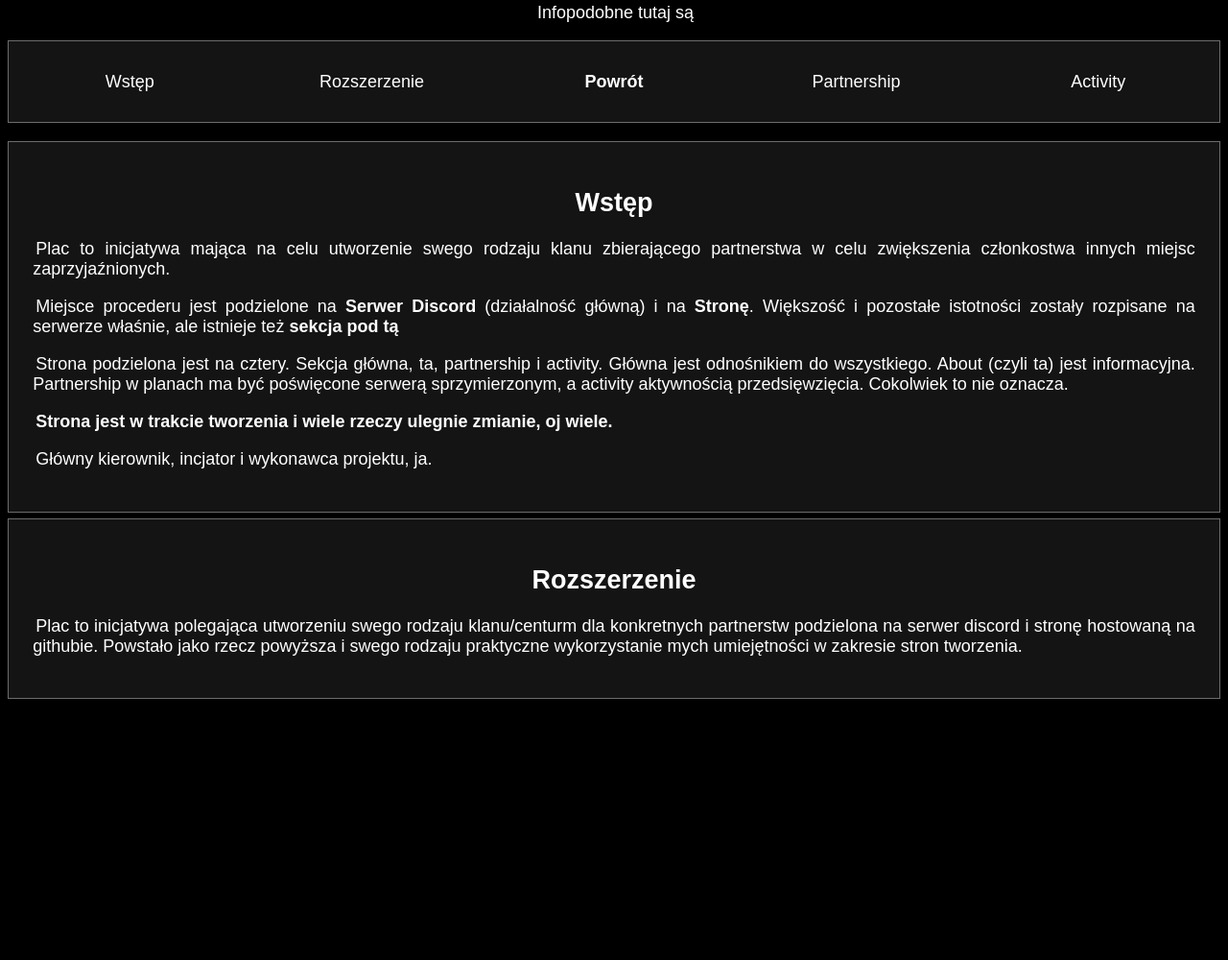
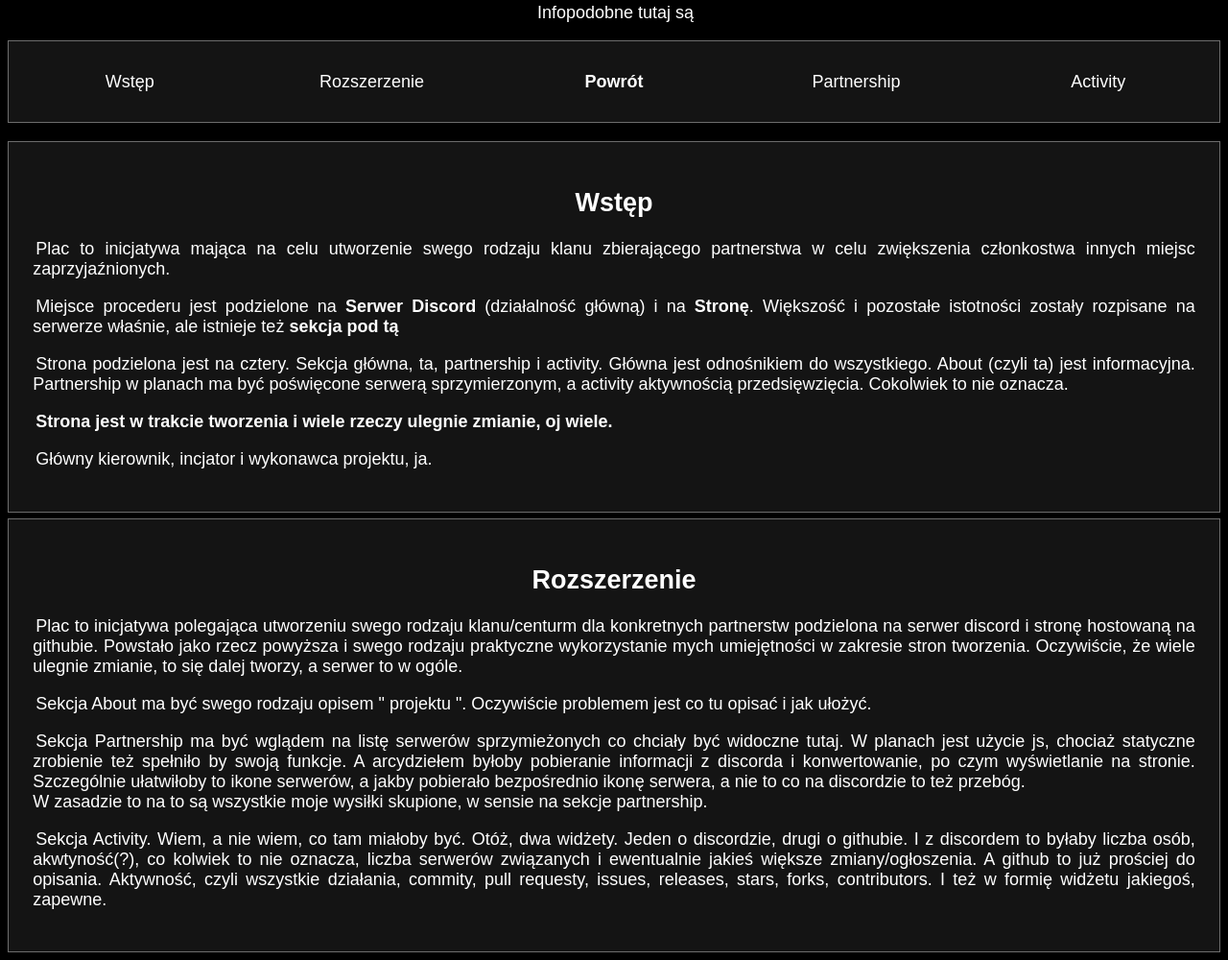
Before and after one commit to Swirek3331/Plac, a plain HTML site: page assets/pages/about.html in a window 1280 px wide. Shown: the part 87-1087 px from the top of the page at 96% size. Before the commit the page ends 823 px from the top, so only its background shows below. Drawn offline with Linux system fonts and the light colour scheme.

Commit message:
Łopis prawie ukończony, chyba

```diff
--- a/assets/pages/about.html
+++ b/assets/pages/about.html
@@ -55,7 +55,28 @@
             <p>
                 Plac to inicjatywa polegająca utworzeniu swego rodzaju klanu/centurm dla konkretnych partnerstw podzielona na serwer discord i stronę hostowaną na githubie.
                 Powstało jako rzecz powyższa i swego rodzaju praktyczne wykorzystanie mych umiejętności w zakresie stron tworzenia.
-
+                Oczywiście, że wiele ulegnie zmianie, to się dalej tworzy, a serwer to w ogóle.
+            </p>
+            <p>
+                Sekcja <a href="https://swirek3331.github.io/Plac/assets/pages/about.html">About</a> ma być swego rodzaju opisem &quot; projektu &quot;.
+                Oczywiście problemem jest co tu opisać i jak ułożyć.
+            </p>
+            <p>
+                Sekcja <a href="https://swirek3331.github.io/Plac/assets/pages/partnership.html">Partnership</a> ma być wglądem na listę serwerów sprzymieżonych co chciały być widoczne tutaj.
+                W planach jest użycie js, chociaż statyczne zrobienie też spełniło by swoją funkcje.
+                A arcydziełem byłoby pobieranie informacji z discorda i konwertowanie, po czym wyświetlanie na stronie.
+                Szczególnie ułatwiłoby to ikone serwerów, a jakby pobierało bezpośrednio ikonę serwera, a nie to co na discordzie to też przebóg.<br/>
+                W zasadzie to na to są wszystkie moje wysiłki skupione, w sensie na sekcje partnership.
+            </p>
+            <p>
+                Sekcja <a href="https://swirek3331.github.io/Plac/assets/pages/activity.html">Activity</a>.
+                Wiem, a nie wiem, co tam miałoby być.
+                Otóż, dwa widżety.
+                Jeden o discordzie, drugi o githubie.
+                I z discordem to byłaby liczba osób, akwtyność(?), co kolwiek to nie oznacza, liczba serwerów związanych i ewentualnie jakieś większe zmiany/ogłoszenia.
+                A github to już prościej do opisania.
+                Aktywność, czyli wszystkie działania, commity, pull requesty, issues, releases, stars, forks, contributors.
+                I też w formię widżetu jakiegoś, zapewne.
             </p>
         </div>
     </main>
```
Also changed, not shown: assets/pages/activity.html (+9 -1 lines).
